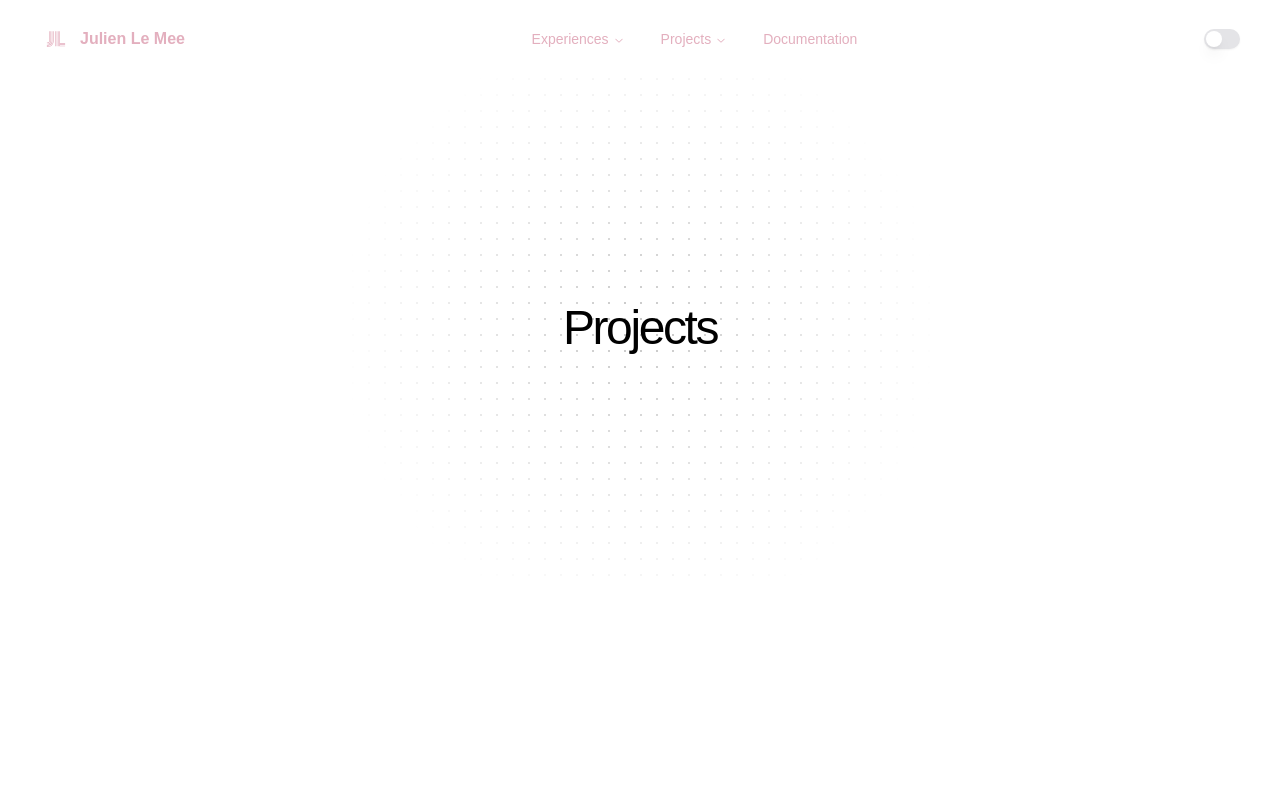
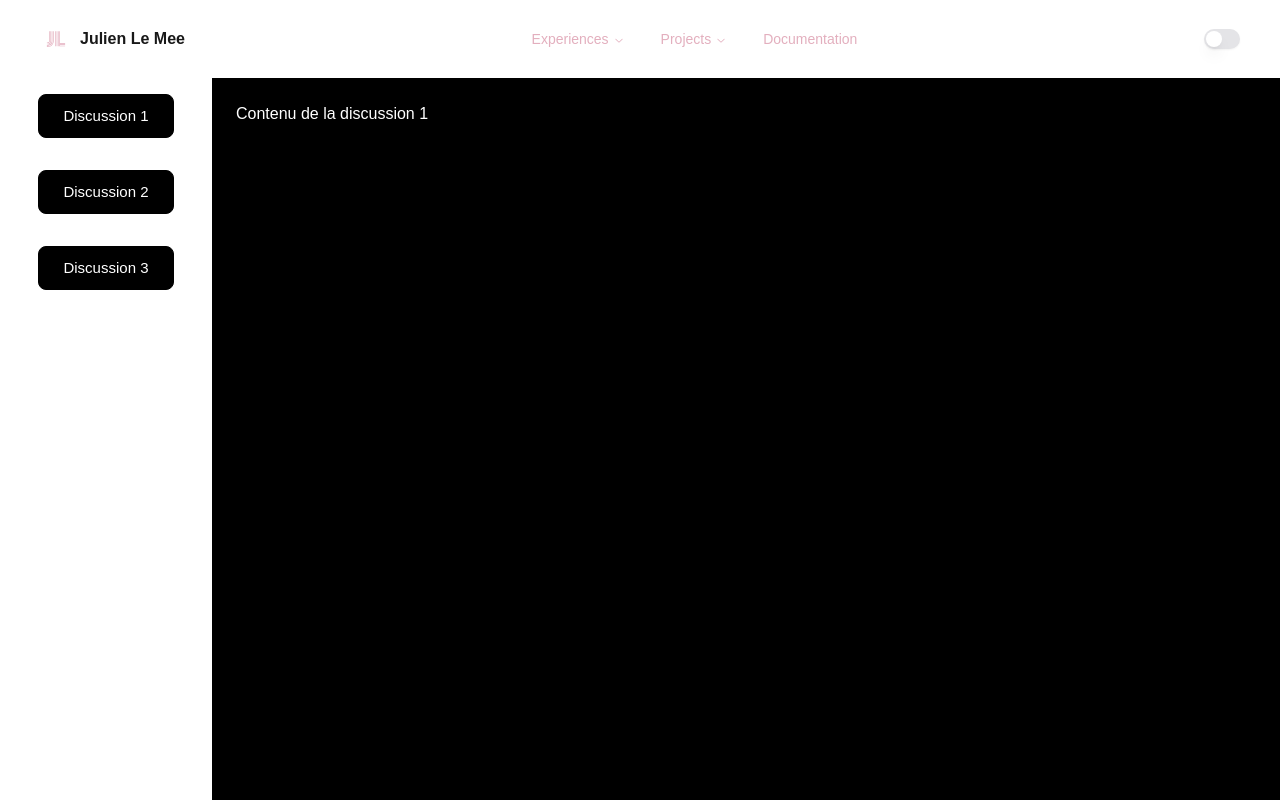
Before and after one commit to julienLeMee/new-portfolio, a Next.js app: page /projects in a window 1280 px wide. Built offline with nearby package versions, Linux system fonts and the light colour scheme.

Commit message:
ajout du aside page projects

```diff
--- /dev/null
+++ b/app/components/AsideProjects.jsx
@@ -0,0 +1,67 @@
+'use client';
+
+import { useState } from "react";
+
+const AsideProjects = () => {
+  // Gérer l'onglet actif avec useState
+  const [activeTab, setActiveTab] = useState("tab1");
+
+  // Fonction pour changer d'onglet
+  const handleTabClick = (tab) => {
+    setActiveTab(tab);
+  };
+
+  return (
+    <aside className="flex h-[calc(100vh-78px)] w-full text-white">
+      {/* Colonne des onglets */}
+      <div className="flex flex-col w-1/5 bg-transparent">
+        <button
+          onClick={() => handleTabClick("tab1")}
+          className={`w-fit relative inline-flex items-center justify-center rounded-lg font-sm transition-all duration-200 border border-solid border-black bg-black text-white backdrop-blur-[10px] md:hover:bg-white md:hover:border-white md:hover:text-black text-[15px] h-[44px] px-2 sm:px-6 disabled:opacity-30 my-4 mx-auto ${
+            activeTab === "tab1" ? "bg-[#E3AFBE] text-[#181818]" : ""
+          }`}
+        >
+          Discussion 1
+        </button>
+        <button
+          onClick={() => handleTabClick("tab2")}
+          className={`w-fit relative inline-flex items-center justify-center rounded-lg font-sm transition-all duration-200 border border-solid border-black bg-black text-white backdrop-blur-[10px] md:hover:bg-white md:hover:border-white md:hover:text-black text-[15px] h-[44px] px-2 sm:px-6 disabled:opacity-30 my-4 mx-auto ${
+            activeTab === "tab2" ? "bg-[#E3AFBE] text-[#181818]" : ""
+          }`}
+        >
+          Discussion 2
+        </button>
+        <button
+          onClick={() => handleTabClick("tab3")}
+          className={`w-fit relative inline-flex items-center justify-center rounded-lg font-sm transition-all duration-200 border border-solid border-black bg-black text-white backdrop-blur-[10px] md:hover:bg-white md:hover:border-white md:hover:text-black text-[15px] h-[44px] px-2 sm:px-6 disabled:opacity-30 my-4 mx-auto ${
+            activeTab === "tab3" ? "bg-[#E3AFBE] text-[#181818]" : ""
+          }`}
+        >
+          Discussion 3
+        </button>
+      </div>
+
+      {/* Contenu de l'onglet actif */}
+      <div className="w-full p-6 bg-black">
+        {activeTab === "tab1" && <TabContent1 />}
+        {activeTab === "tab2" && <TabContent2 />}
+        {activeTab === "tab3" && <TabContent3 />}
+      </div>
+    </aside>
+  );
+};
+
+// Contenu pour chaque onglet
+const TabContent1 = () => {
+  return <div>Contenu de la discussion 1</div>;
+};
+
+const TabContent2 = () => {
+  return <div>Contenu de la discussion 2</div>;
+};
+
+const TabContent3 = () => {
+  return <div>Contenu de la discussion 3</div>;
+};
+
+export default AsideProjects;
--- a/app/components/ContactForm.jsx
+++ b/app/components/ContactForm.jsx
@@ -48,7 +48,7 @@ export function ContactForm() {
         <p className="min-w-full pb-1 font-mono text-[13px] uppercase">
           [003. Let's get in touch]
         </p>
-        <h1 className="mt-5 break-words text-[30px] font-bold uppercase leading-[0.8] text-white sm:text-[40px] md:mt-8 md:text-5xl 2xl:text-7xl">
+        <h1 className="mt-5 break-words text-[30px] font-bold uppercase leading-[0.8] dark:text-white text-[--color-dark-text] sm:text-[40px] md:mt-8 md:text-5xl 2xl:text-7xl">
           Contact me if you would like us to work{" "}
           <span className="text-[--color-pink]">together.</span>
         </h1>
--- a/app/components/Header.jsx
+++ b/app/components/Header.jsx
@@ -49,7 +49,7 @@ export default function Header() {
       <div className="w-full max-w-[1920px] mx-auto py-4 flex justify-between items-center">
         <Link
           href="/"
-          className="text-base font-bold leading-[1.1] flex gap-2 items-center"
+          className="text-base font-bold leading-[1.1] flex gap-2 items-center dark:text-[--color-pink] text-[--color-dark-text]"
         >
           <Image src="/logos/jl.svg" alt="Logo" width={32} height={32} />
           Julien Le Mee
--- a/app/components/Menu.jsx
+++ b/app/components/Menu.jsx
@@ -18,25 +18,25 @@ import {
 const components = [
   {
     title: "Alert Dialog",
-    href: "/docs/primitives/alert-dialog",
+    href: "/projects",
     description:
       "A modal dialog that interrupts the user with important content and expects a response.",
   },
   {
     title: "Hover Card",
-    href: "/docs/primitives/hover-card",
+    href: "/projects",
     description:
       "For sighted users to preview content available behind a link.",
   },
   {
     title: "Progress",
-    href: "/docs/primitives/progress",
+    href: "/projects",
     description:
       "Displays an indicator showing the completion progress of a task, typically displayed as a progress bar.",
   },
   {
     title: "Scroll-area",
-    href: "/docs/primitives/scroll-area",
+    href: "/projects",
     description: "Visually or semantically separates content.",
   },
 ];
@@ -81,49 +81,48 @@ export default function Menu() {
               {/* Liste des items qui met à jour l'élément survolé */}
               <ListItem
                 href="/docs"
-                title="Introduction"
+                title="Full stack web developer"
                 onMouseEnter={() =>
                   setHoveredItem({
                     title: "Full stack web developer",
-                    description: "PHP | Wordpress | Javascript",
-                    href: "/docs",
+                    description: "PHP | Wordpress | JS",
+                    href: "/projects",
                     backgroundImage:
                       "linear-gradient(to top, rgba(0, 0, 0, 0.8) 30%, rgba(0, 0, 0, 0) 100%), linear-gradient(to top, rgba(255, 189, 122, 0), rgba(255, 189, 122, 1))",
                   })
                 }
               >
-                Re-usable components built using Radix UI and Tailwind CSS.
+                WordPress websites | Debugging | Analysis | customization | Project management
               </ListItem>
               <ListItem
                 href="/docs/installation"
-                title="Installation"
+                title="Freelance"
                 onMouseEnter={() =>
                   setHoveredItem({
-                    title: "Installation",
-                    description:
-                      "How to install dependencies and structure your app.",
-                    href: "/docs/installation",
+                    title: "Freelance",
+                    description: "Next JS | Tailwind | JS",
+                    href: "/projects",
                     backgroundImage:
                       "linear-gradient(to top, rgba(0, 0, 0, 0.8) 30%, rgba(0, 0, 0, 0) 100%), linear-gradient(to top, rgba(227, 175, 190, 0), rgba(227, 175, 190, 1))",
                   })
                 }
               >
-                How to install dependencies and structure your app.
+                Created responsive showcase websites.
               </ListItem>
               <ListItem
-                href="/docs/primitives/typography"
-                title="Typography"
+                href="/projects"
+                title="Teacher assistant"
                 onMouseEnter={() =>
                   setHoveredItem({
-                    title: "Typography",
-                    description: "Styles for headings, paragraphs, lists...etc",
-                    href: "/docs/primitives/typography",
+                    title: "Teacher assistant (Le Wagon)",
+                    description: "Ruby on rails | CSS | JS",
+                    href: "/projects",
                     backgroundImage:
                       "linear-gradient(to top, rgba(0, 0, 0, 0.8) 30%, rgba(0, 0, 0, 0) 100%), linear-gradient(to top, rgba(95, 154, 65, 0), rgba(95, 154, 65, 1))",
                   })
                 }
               >
-                Styles for headings, paragraphs, lists...etc
+                Assisted students | Debugging | Pair programming | Support
               </ListItem>
             </ul>
           </NavigationMenuContent>
--- a/app/globals.css
+++ b/app/globals.css
@@ -16,7 +16,7 @@ body {
 @layer base {
   :root {
     --color-dark-bg: #181818;
-    --color-dark-text: #181818;
+    --color-dark-text : #181818;
     --color-orange: #ffbd7a;
     --color-pink: #E3AFBE;
 
@@ -105,6 +105,11 @@ body {
     display: none; /* Chrome, Safari et Opera */
   }
 
+  .dark input::placeholder,
+  .dark textarea::placeholder {
+    color: var(--color-pink)!important;
+  }
+
   input::placeholder,
   textarea::placeholder {
     color: var(--color-pink)!important;
--- a/app/projects/page.jsx
+++ b/app/projects/page.jsx
@@ -1,4 +1,4 @@
-import DotBg from "../components/DotBg";
+import AsideProjects from "../components/AsideProjects";
 import Header from "../components/Header";
 
 export default function Projects() {
@@ -6,7 +6,7 @@ export default function Projects() {
     <>
       <main className="bg-white dark:bg-background text-[--color-dark-bg] dark:text-[--color-pink]">
         <Header />
-        <DotBg />
+        <AsideProjects />
       </main>
     </>
   );
```
Also changed, not shown: app/components/Footer.jsx (+99 -11 lines).
